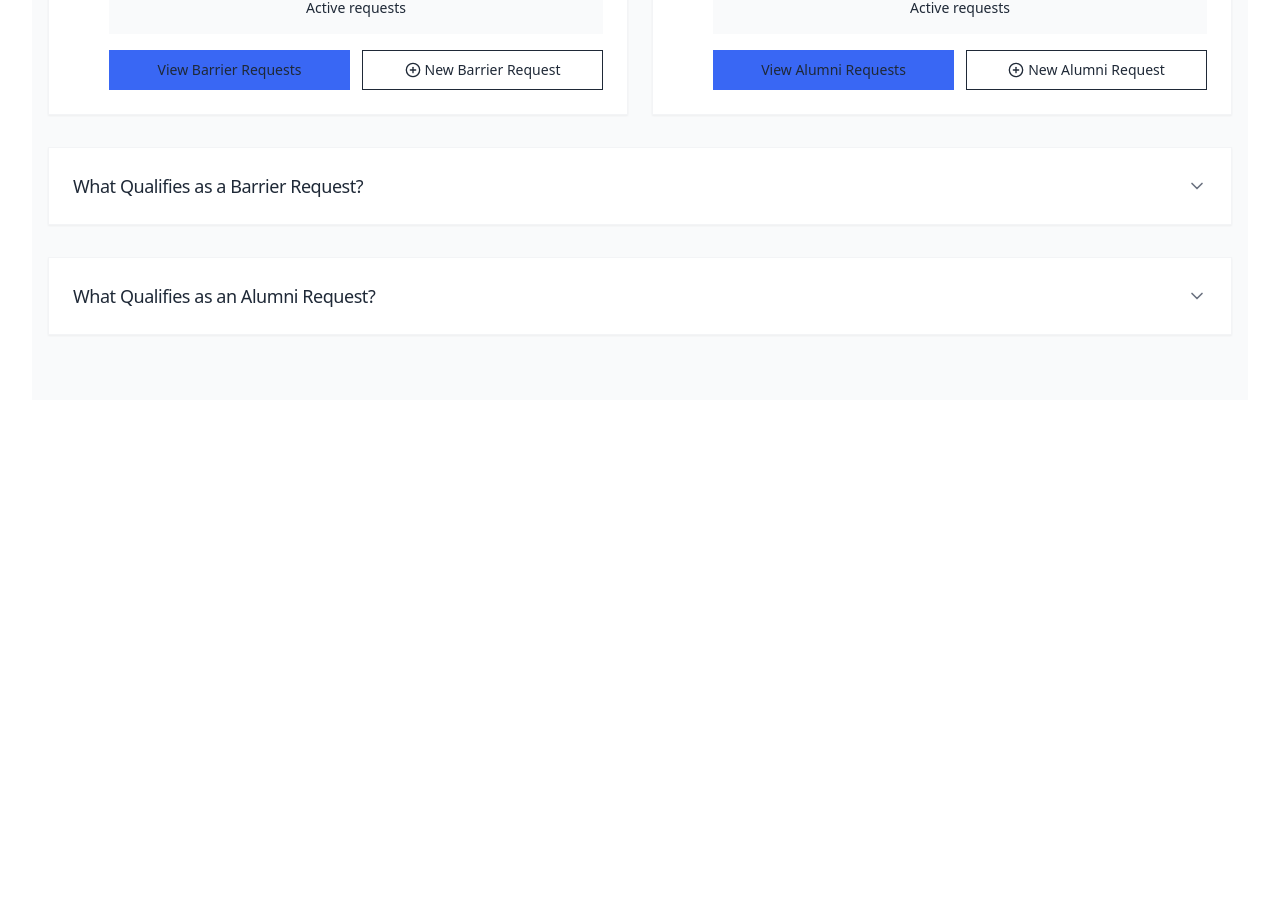
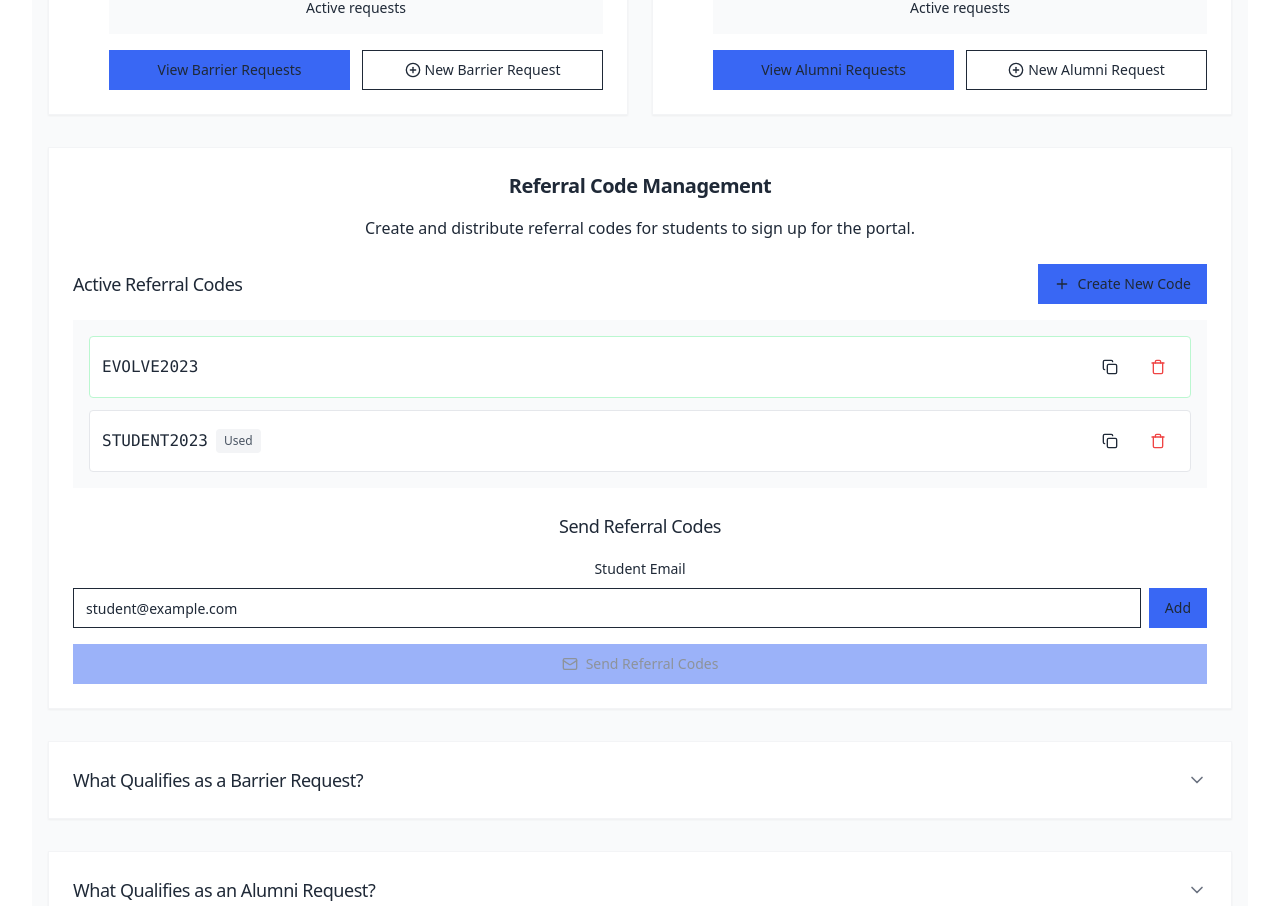
Before and after one commit to Cedwards90/alumni-gatekeeper, a React (Vite) app: page /dashboard in a window 1280 px wide. Shown: the part 432-1338 px from the top of the page. Before the commit the page ends 864 px from the top, so only its background shows below. Built offline with nearby package versions, Linux system fonts and the light colour scheme.

Commit message:
Add referral code functionality
Implements functionality for administrators to generate and distribute referral codes, enabling student sign-ups.

```diff
--- /dev/null
+++ b/src/components/admin/ReferralCodeManager.tsx
@@ -0,0 +1,205 @@
+
+import { useState } from "react";
+import { Button } from "@/components/ui/button";
+import { Input } from "@/components/ui/input";
+import { Label } from "@/components/ui/label";
+import { Copy, Mail, Plus, RefreshCw, Trash } from "lucide-react";
+import { toast } from "sonner";
+
+// In a real app, this would be fetched from a database
+const generateRandomCode = () => {
+  return Math.random().toString(36).substring(2, 10).toUpperCase();
+};
+
+const ReferralCodeManager = () => {
+  const [codes, setCodes] = useState<Array<{ id: string; code: string; used: boolean }>>([
+    { id: "1", code: "EVOLVE2023", used: false },
+    { id: "2", code: "STUDENT2023", used: true },
+  ]);
+  const [email, setEmail] = useState("");
+  const [emailList, setEmailList] = useState<string[]>([]);
+
+  const handleAddEmail = () => {
+    if (!email.trim()) {
+      toast.error("Please enter an email address");
+      return;
+    }
+
+    if (!/^\S+@\S+\.\S+$/.test(email)) {
+      toast.error("Please enter a valid email address");
+      return;
+    }
+
+    if (emailList.includes(email)) {
+      toast.error("This email is already in the list");
+      return;
+    }
+
+    setEmailList([...emailList, email]);
+    setEmail("");
+  };
+
+  const handleRemoveEmail = (indexToRemove: number) => {
+    setEmailList(emailList.filter((_, index) => index !== indexToRemove));
+  };
+
+  const handleCreateCode = () => {
+    const newCode = generateRandomCode();
+    setCodes([...codes, { id: Date.now().toString(), code: newCode, used: false }]);
+    toast.success("New referral code created");
+  };
+
+  const handleDeleteCode = (id: string) => {
+    setCodes(codes.filter(code => code.id !== id));
+    toast.success("Referral code deleted");
+  };
+
+  const handleCopyCode = (code: string) => {
+    navigator.clipboard.writeText(code);
+    toast.success("Code copied to clipboard");
+  };
+
+  const handleSendEmails = () => {
+    if (emailList.length === 0) {
+      toast.error("Please add at least one email address");
+      return;
+    }
+
+    const unusedCodes = codes.filter(code => !code.used);
+    if (unusedCodes.length === 0) {
+      toast.error("No unused codes available. Please create more codes.");
+      return;
+    }
+
+    // In a real app, this would send emails via an API
+    toast.success(`Referral codes sent to ${emailList.length} recipients`);
+    setEmailList([]);
+  };
+
+  return (
+    <div className="bg-white rounded-lg p-6 shadow-sm border border-gray-100">
+      <div className="space-y-6">
+        <div>
+          <h2 className="text-xl font-semibold mb-4">Referral Code Management</h2>
+          <p className="text-muted-foreground mb-4">
+            Create and distribute referral codes for students to sign up for the portal.
+          </p>
+        </div>
+
+        <div className="space-y-4">
+          <div className="flex justify-between items-center">
+            <h3 className="text-lg font-medium">Active Referral Codes</h3>
+            <Button
+              onClick={handleCreateCode}
+              className="bg-evolve-600 hover:bg-evolve-700 flex items-center gap-2"
+            >
+              <Plus size={16} />
+              Create New Code
+            </Button>
+          </div>
+
+          <div className="bg-gray-50 rounded-lg p-4">
+            {codes.length === 0 ? (
+              <p className="text-center text-muted-foreground py-4">No referral codes created yet</p>
+            ) : (
+              <div className="space-y-3">
+                {codes.map((codeItem) => (
+                  <div
+                    key={codeItem.id}
+                    className={`flex justify-between items-center p-3 bg-white rounded border ${
+                      codeItem.used ? "border-gray-200" : "border-green-200"
+                    }`}
+                  >
+                    <div className="flex items-center gap-2">
+                      <span className="font-mono font-medium text-base">{codeItem.code}</span>
+                      {codeItem.used && (
+                        <span className="px-2 py-1 text-xs bg-gray-100 text-gray-600 rounded">Used</span>
+                      )}
+                    </div>
+                    <div className="flex gap-2">
+                      <Button
+                        variant="ghost"
+                        size="sm"
+                        onClick={() => handleCopyCode(codeItem.code)}
+                        title="Copy code"
+                      >
+                        <Copy size={16} />
+                      </Button>
+                      <Button
+                        variant="ghost"
+                        size="sm"
+                        onClick={() => handleDeleteCode(codeItem.id)}
+                        title="Delete code"
+                        className="text-red-500 hover:text-red-700 hover:bg-red-50"
+                      >
+                        <Trash size={16} />
+                      </Button>
+                    </div>
+                  </div>
+                ))}
+              </div>
+            )}
+          </div>
+        </div>
+
+        <div className="space-y-4">
+          <h3 className="text-lg font-medium">Send Referral Codes</h3>
+
+          <div className="space-y-4">
+            <div className="space-y-2">
+              <Label htmlFor="email">Student Email</Label>
+              <div className="flex gap-2">
+                <Input
+                  id="email"
+                  type="email"
+                  placeholder="student@example.com"
+                  value={email}
+                  onChange={(e) => setEmail(e.target.value)}
+                  className="flex-1"
+                />
+                <Button
+                  onClick={handleAddEmail}
+                  className="bg-evolve-600 hover:bg-evolve-700"
+                >
+                  Add
+                </Button>
+              </div>
+            </div>
+
+            {emailList.length > 0 && (
+              <div className="bg-gray-50 rounded-lg p-4">
+                <h4 className="text-sm font-medium mb-2">Recipients ({emailList.length})</h4>
+                <div className="space-y-2 max-h-40 overflow-y-auto">
+                  {emailList.map((emailItem, index) => (
+                    <div key={index} className="flex justify-between items-center p-2 bg-white rounded border border-gray-200">
+                      <span className="text-sm">{emailItem}</span>
+                      <Button
+                        variant="ghost"
+                        size="sm"
+                        onClick={() => handleRemoveEmail(index)}
+                        className="h-6 w-6 p-0 text-red-500 hover:text-red-700 hover:bg-red-50"
+                      >
+                        <Trash size={14} />
+                      </Button>
+                    </div>
+                  ))}
+                </div>
+              </div>
+            )}
+
+            <Button
+              onClick={handleSendEmails}
+              className="bg-evolve-600 hover:bg-evolve-700 w-full flex items-center justify-center gap-2"
+              disabled={emailList.length === 0}
+            >
+              <Mail size={16} />
+              Send Referral Codes
+            </Button>
+          </div>
+        </div>
+      </div>
+    </div>
+  );
+};
+
+export default ReferralCodeManager;
--- a/src/pages/Dashboard.tsx
+++ b/src/pages/Dashboard.tsx
@@ -7,9 +7,12 @@ import AlumniTypesContent from "@/components/dashboard/AlumniTypes";
 import RequestSubmissionProcess from "@/components/dashboard/RequestSubmissionProcess";
 import LoadingState from "@/components/dashboard/LoadingState";
 import RecentNotifications from "@/components/dashboard/RecentNotifications";
+import ReferralCodeManager from "@/components/admin/ReferralCodeManager";
 
 const Dashboard = () => {
   const [isLoading, setIsLoading] = useState(true);
+  // In a real app, this would be determined by the user's role from authentication
+  const [isAdmin, setIsAdmin] = useState(true);
 
   useEffect(() => {
     // Simulate loading data
@@ -33,6 +36,12 @@ const Dashboard = () => {
             <RequestSubmissionProcess type="alumni" count={0} />
           </div>
 
+          {isAdmin && (
+            <div className="mb-8">
+              <ReferralCodeManager />
+            </div>
+          )}
+
           <CollapsibleInfo title="What Qualifies as a Barrier Request?">
             <BarrierTypesContent />
           </CollapsibleInfo>
```
